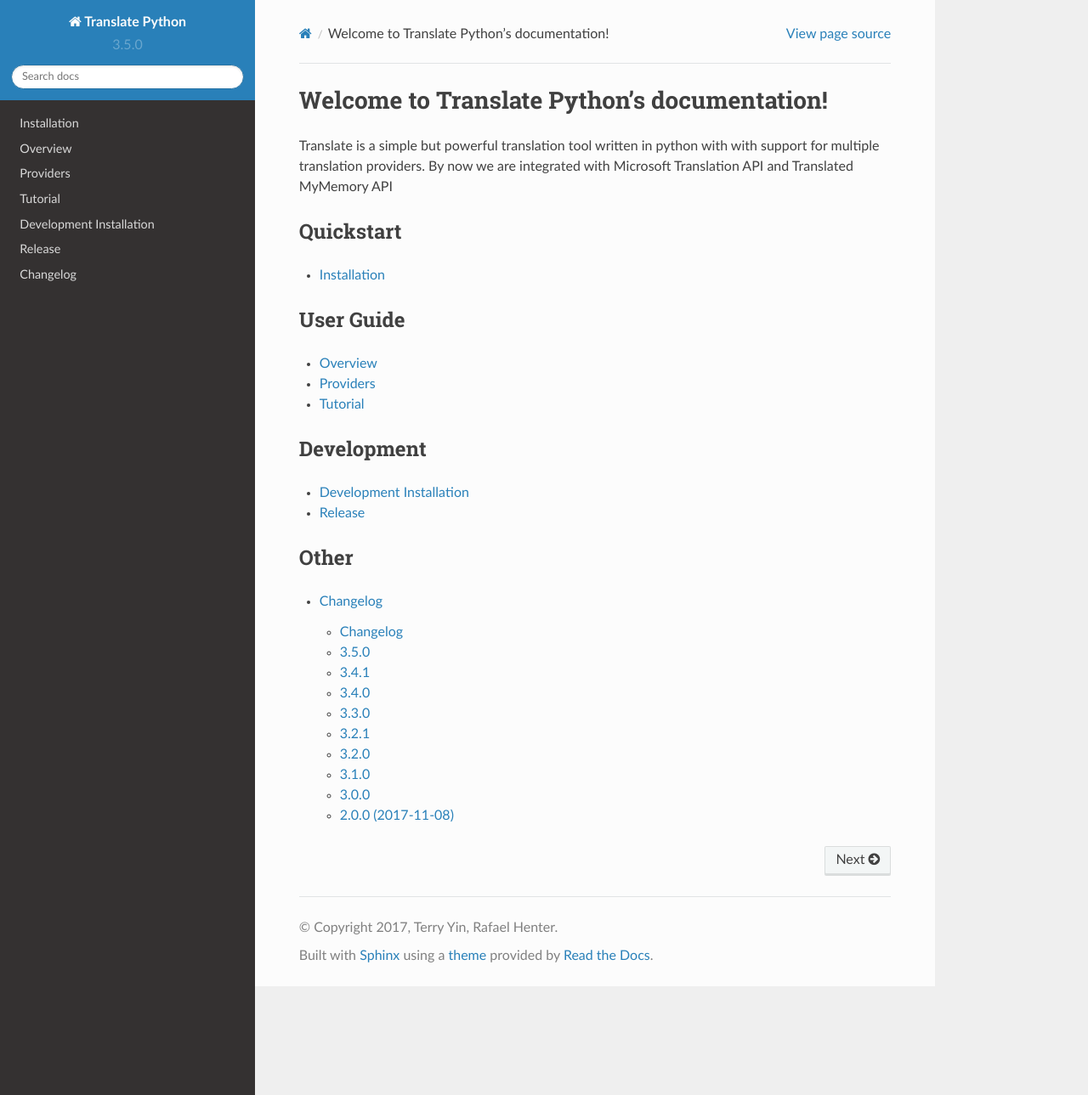
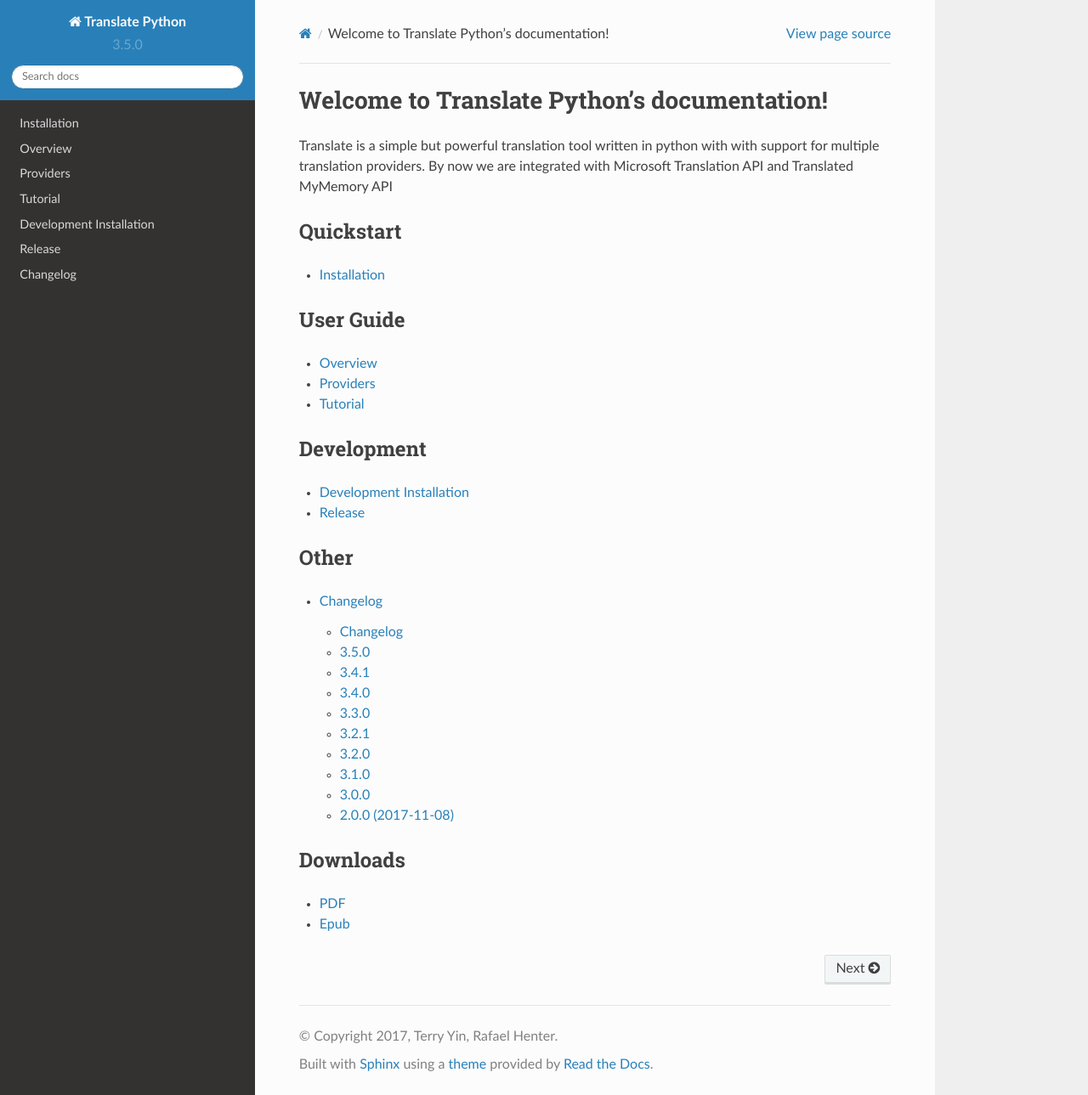
Before and after one commit to terryyin/translate-python, a Sphinx documentation site: the page built from docs/source/index.rst, in a window 1280 px wide and 1289 px high. Shown: the whole window at 85% size. Built offline with Sphinx 7.4.7 and the Read the Docs theme 2.0.0, drawn with Linux system fonts in a browser that asks for light colours.

Commit message:
Update documentation

```diff
--- a/docs/source/index.rst
+++ b/docs/source/index.rst
@@ -47,3 +47,10 @@ Other
     :maxdepth: 2
 
     changelog.rst
+
+Downloads
+---------
+
+- `PDF <https://readthedocs.org/projects/translate-python/downloads/pdf/latest/>`_
+
+- `Epub <https://readthedocs.org/projects/translate-python/downloads/epub/latest/>`_
```
